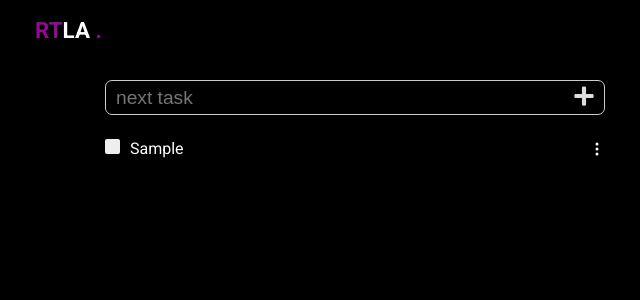
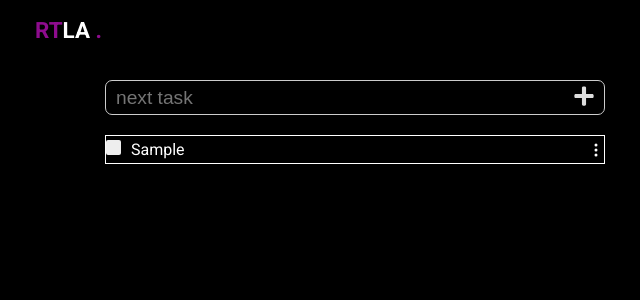
Before and after one commit to MAJOUAMY/react-to-do-list, a React (Vite) app: page / in a window 1280 px wide. Both pictures are taken after typing "Sample" into the empty fields and a click on the button 869 px from the left and 97 px from the top of the page. Shown: the top 300 px of the page, without its empty margins (285-925 px from the left). Built offline with nearby package versions, Linux system fonts and the light colour scheme.

Commit message:
adding drag and drop to change the order of the list

```diff
--- a/src/App.jsx
+++ b/src/App.jsx
@@ -4,7 +4,7 @@ import Main from "./components/main/Main";
 
 function App() {
   const [mode, setMode] = useState(localStorage.getItem("mode") === "light");
-  const [clicked, setClicked] = useState(false);
+
 
   useEffect(() => {
     localStorage.setItem("mode", mode ? "light" : "dark");
@@ -14,9 +14,7 @@ function App() {
     setMode((prev) => !prev);
   }
 
-  function handleDivClick() {
-    setClicked(true);
-  }
+
 
   return (
     <div
@@ -25,8 +23,8 @@ function App() {
     >
       <Header changeMode={changeMode} mode={mode} />
       <Main
-      onClick={handleDivClick}
-      mode={mode} clicked={clicked} />
+
+      mode={mode} />
     </div>
   );
 }
--- a/src/components/main/Main.jsx
+++ b/src/components/main/Main.jsx
@@ -2,7 +2,7 @@ import React, { useState } from "react";
 import InputBar from "./taskInput/InputBar";
 import TasksList from "./taskList/TasksList";
 
-function Main({ mode ,clicked}) {
+function Main({ mode }) {
   let [task, setTask] = useState("");
   const [finalTaskValue, setFinalTaskValue] = useState("");
   let handleSubmit = (e) => {
@@ -25,7 +25,7 @@ function Main({ mode ,clicked}) {
         value={task}
         mode={mode}
       />
-      <TasksList clicked={clicked} mode={mode} task={finalTaskValue} />
+      <TasksList  mode={mode} task={finalTaskValue} />
     </div>
   );
 }
--- a/src/components/main/taskItem/TaskItem.jsx
+++ b/src/components/main/taskItem/TaskItem.jsx
@@ -1,21 +1,21 @@
-import React, { useEffect, useState } from "react";
+import React, { useState } from "react";
 import { BsThreeDotsVertical } from "react-icons/bs";
 import { FaRegEye } from "react-icons/fa";
 import { FaRegTrashCan } from "react-icons/fa6";
-import { AiOutlineArrowUp, AiOutlineArrowDown } from "react-icons/ai";
+import { useSortable } from "@dnd-kit/sortable";
+import { CSS } from "@dnd-kit/utilities";
 import "./taskitem.css";
 
-function TaskItem({
-  item,
-  toggleCheck,
-  mode,
-  showTask,
-  deleteTask,
-  moveDown,
-  moveUp,
-  clicked,
-}) {
+
+function TaskItem({ item, toggleCheck, mode, showTask, deleteTask }) {
   const [menuShow, setMenuShow] = useState(false);
+  const { attributes, listeners, setNodeRef, transform, transition } =
+    useSortable({ id: item});
+
+  const style = {
+    transform: CSS.Transform.toString(transform),
+    transition,
+  };
 
   function toggleMenu() {
     setMenuShow(!menuShow);
@@ -32,12 +32,17 @@ function TaskItem({
       return "dropdown-menu-dark";
     }
   }
-  function handleMouseLeave(){
-    setMenuShow(false)
+  function handleMouseLeave() {
+    setMenuShow(false);
   }
 
   return (
-    <li className={item.expand ? "list-item-expanded" : "list-item"}>
+    <li
+      ref={setNodeRef}
+      style={style}
+
+      className={item.expand ? "list-item-expanded" : "list-item"}
+    >
       <div className={item.expand ? "task-left-expanded" : "task-left"}>
         <label className={item.expand ? "container-expanded" : "container"}>
           <input
@@ -49,6 +54,8 @@ function TaskItem({
         </label>
 
         <p
+        {...attributes}
+        {...listeners}
           className={item.expand ? "task-text-expand" : "task-text"}
           onDoubleClick={() => showTask(item.id)}
         >
@@ -59,33 +66,19 @@ function TaskItem({
       <div className={item.expand ? "actions-expand" : "actions"}>
         <BsThreeDotsVertical onClick={toggleMenu} />
         <ul
-        onMouseLeave={handleMouseLeave}
-        className={dropdown(mode, menuShow)}>
+          onMouseLeave={handleMouseLeave}
+          className={dropdown(mode, menuShow)}
+        >
           <li onClick={() => deleteTask(item.id)}>
             <p>delete</p>
 
             <FaRegTrashCan className="menu-icon" />
           </li>
+
           <li
             onClick={() => {
-              moveDown(item.id);
+              showTask(item.id);
             }}
-          >
-            <p>Dwon</p>
-
-            <AiOutlineArrowDown />
-          </li>
-          <li
-            onClick={() => {
-              moveUp(item.id);
-            }}
-          >
-            <p>Up</p>
-
-            <AiOutlineArrowUp />
-          </li>
-          <li
-            onClick={()=>{showTask(item.id)}}
           >
             <p>show</p>
 
--- a/src/components/main/taskItem/taskitem.css
+++ b/src/components/main/taskItem/taskitem.css
@@ -62,6 +62,9 @@
   align-items: center;
   justify-content: space-between;
   gap: 10px;
+  border: 1px solid;
+
+
 
 }
 
@@ -70,7 +73,7 @@
   display: flex;
   gap: 10px;
   overflow: hidden;
-
+  width: 100%;
   transition: all 0.5s ease;
 
 }
@@ -87,6 +90,8 @@
   white-space: nowrap;
   overflow: hidden;
   text-overflow: ellipsis;
+  cursor: move;
+
 }
 
 .task-text-expand {
@@ -98,6 +103,7 @@
   font-size: 1.2rem;
   padding: 5px 10px;
   border-radius: 4px;
+  cursor: move;
 
 }
 
--- a/src/components/main/taskList/TasksList.jsx
+++ b/src/components/main/taskList/TasksList.jsx
@@ -1,10 +1,29 @@
 import React, { useEffect, useState } from "react";
 import TaskItem from "../taskItem/TaskItem";
 import "./taskList.css";
+import {
+  DndContext,
+  closestCenter,
+  KeyboardSensor,
+  PointerSensor,
+  useSensor,
+  useSensors,
+} from "@dnd-kit/core";
+import {
+  arrayMove,
+  SortableContext,
+  sortableKeyboardCoordinates,
+  verticalListSortingStrategy,
+} from "@dnd-kit/sortable";
 
-function TasksList({ task, mode ,clicked }) {
+function TasksList({ task, mode }) {
   const [tasks, setTasks] = useState([]);
-
+  const sensors = useSensors(
+    useSensor(PointerSensor),
+    useSensor(KeyboardSensor, {
+      coordinateGetter: sortableKeyboardCoordinates,
+    })
+  );
   useEffect(() => {
     if (task.trim() !== "") {
       setTasks((prevTasks) => [
@@ -32,33 +51,28 @@ function TasksList({ task, mode ,clicked }) {
     setTasks(tasks.filter((e) => e.id !== id));
   }
 
-  function moveDown(id) {
-    const index = tasks.findIndex((task) => task.id === id);
-    if (index < tasks.length - 1) {
-      const updatedTasks = [...tasks];
-      [updatedTasks[index], updatedTasks[index + 1]] = [
-        { ...updatedTasks[index + 1] },
-        { ...updatedTasks[index] },
-      ];
-      setTasks(updatedTasks);
-    }
-  }
+  function handleDragEnd(event) {
+    const { active, over } = event;
 
-  function moveUp(id) {
-    const index = tasks.findIndex((task) => task.id === id);
-    if (index > 0) {
-      const updatedTasks = [...tasks];
-      [updatedTasks[index], updatedTasks[index - 1]] = [
-        { ...updatedTasks[index - 1] },
-        { ...updatedTasks[index] },
-      ];
-      setTasks(updatedTasks);
+    if (active.id !== over.id) {
+      setTasks((items) => {
+        const oldIndex = items.indexOf(active.id);
+        const newIndex = items.indexOf(over.id);
+
+        return arrayMove(items, oldIndex, newIndex);
+      });
     }
   }
 
   return (
     <div>
+      <DndContext
+        sensors={sensors}
+        collisionDetection={closestCenter}
+        onDragEnd={handleDragEnd}
+      >
         <ul className="tasks">
+          <SortableContext items={tasks} strategy={verticalListSortingStrategy}>
             {tasks.map((item) => (
               <TaskItem
                 mode={mode}
@@ -67,12 +81,11 @@ function TasksList({ task, mode ,clicked }) {
                 toggleCheck={toggleCheck}
                 showTask={showTask}
                 deleteTask={deleteTask}
-            moveDown={() => moveDown(item.id)}
-            moveUp={() => moveUp(item.id)}
-            clicked={clicked}
               />
-        ))}
+            )).reverse()}
+          </SortableContext>
         </ul>
+      </DndContext>
     </div>
   );
 }
--- a/src/components/main/taskList/taskList.css
+++ b/src/components/main/taskList/taskList.css
@@ -1,11 +1,12 @@
 /* styling the list of tasks */
 .tasks{
     width: 100%;
-    /* padding: 0 0 px 0; */
+    padding: 0 0 120px 0;
     margin-top: 20px;
     display: flex;
     flex-direction: column;
-    overflow: visible;
+    overflow: hidden;
+    overflow-y: visible;
 
 
 }
```
Also changed, not shown: package.json (+5 -2 lines), 1 other file (tests, documents, lock files or other folders). Lines whose indentation alone changed are shown as unchanged.
